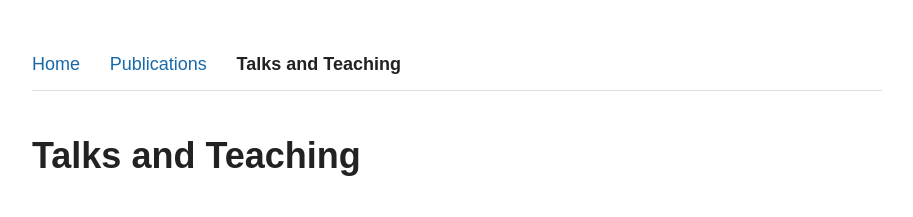
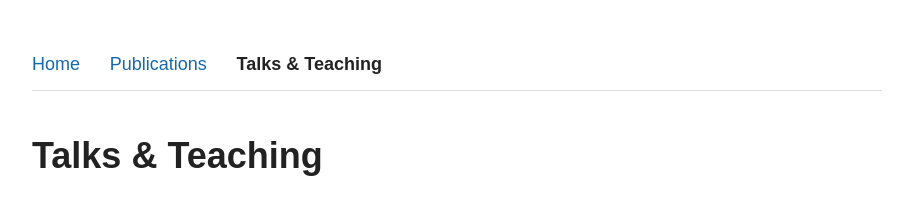
Before and after one commit to Lanchao-Wang/lanchao-wang.github.io, a plain HTML site: page talks.html in a window 1280 px wide. Shown: the top 217 px of the page, without its empty margins (183-1096 px from the left). Drawn offline with Linux system fonts and the light colour scheme.

Commit message:
Use ampersand in Talks and Teaching navigation and title

```diff
--- a/talks.html
+++ b/talks.html
@@ -4,7 +4,7 @@
   <meta charset="UTF-8">
   <meta name="viewport" content="width=device-width, initial-scale=1.0">
   <meta name="description" content="Research talks and teaching by Lanchao Wang.">
-  <title>Talks and Teaching - Lanchao Wang</title>
+  <title>Talks &amp; Teaching - Lanchao Wang</title>
   <link rel="canonical" href="https://lanchao-wang.github.io/talks.html">
   <meta name="robots" content="index, follow">
 
@@ -83,10 +83,10 @@
   <nav>
     <a href="index.html">Home</a>
     <a href="publications.html">Publications</a>
-    <a href="talks.html" class="active">Talks and Teaching</a>
+    <a href="talks.html" class="active">Talks &amp; Teaching</a>
   </nav>
 
-  <h1>Talks and Teaching</h1>
+  <h1>Talks &amp; Teaching</h1>
 
   <h2>Talks</h2>
 
```
Also changed, not shown: index.html (+1 -1 lines), publications.html (+1 -1 lines).
